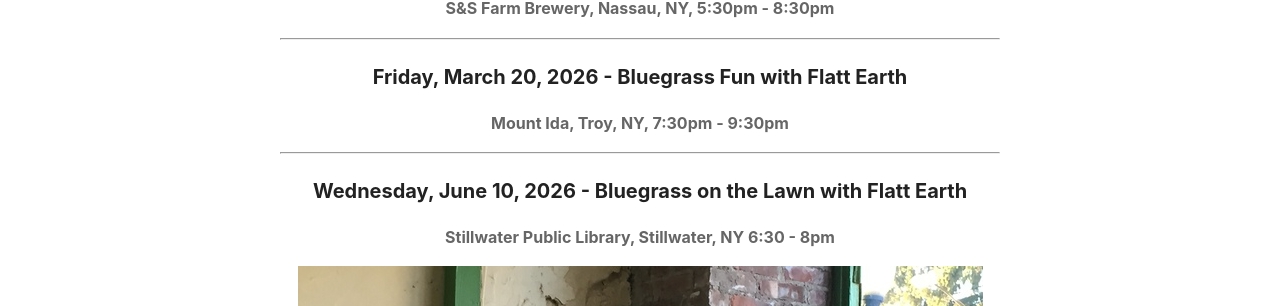
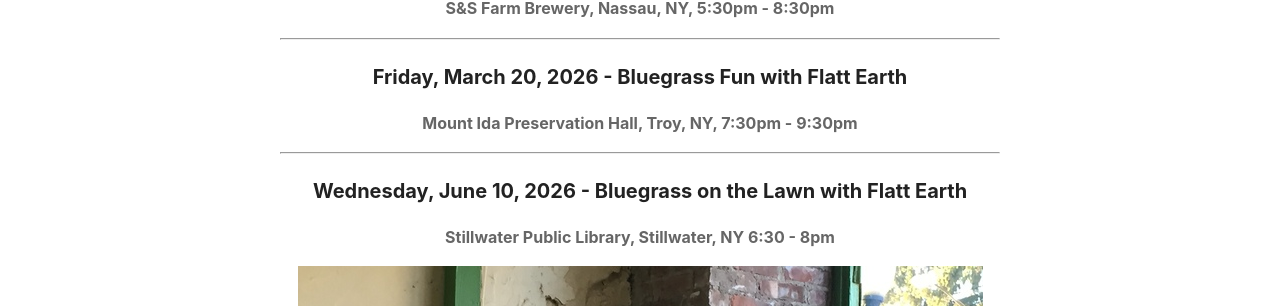
Before and after one commit to thisjaymaloney/thisjaymaloney.github.io, a Jekyll site: the page built from _pages/shows.md, in a window 1280 px wide. Shown: the part 305-611 px from the top of the page. Built offline with Jekyll 4.4.1, drawn with Linux system fonts in a browser that asks for light colours.

Commit message:
Update shows.md

```diff
--- a/_pages/shows.md
+++ b/_pages/shows.md
@@ -7,7 +7,7 @@
 #### S&S Farm Brewery, Nassau, NY, 5:30pm - 8:30pm
 ---
 ### Friday, March 20, 2026 - Bluegrass Fun with Flatt Earth
-#### Mount Ida, Troy, NY, 7:30pm - 9:30pm
+#### Mount Ida Preservation Hall, Troy, NY, 7:30pm - 9:30pm
 ---
 ### Wednesday, June 10, 2026 - Bluegrass on the Lawn with Flatt Earth
 #### Stillwater Public Library, Stillwater, NY 6:30 - 8pm
```
